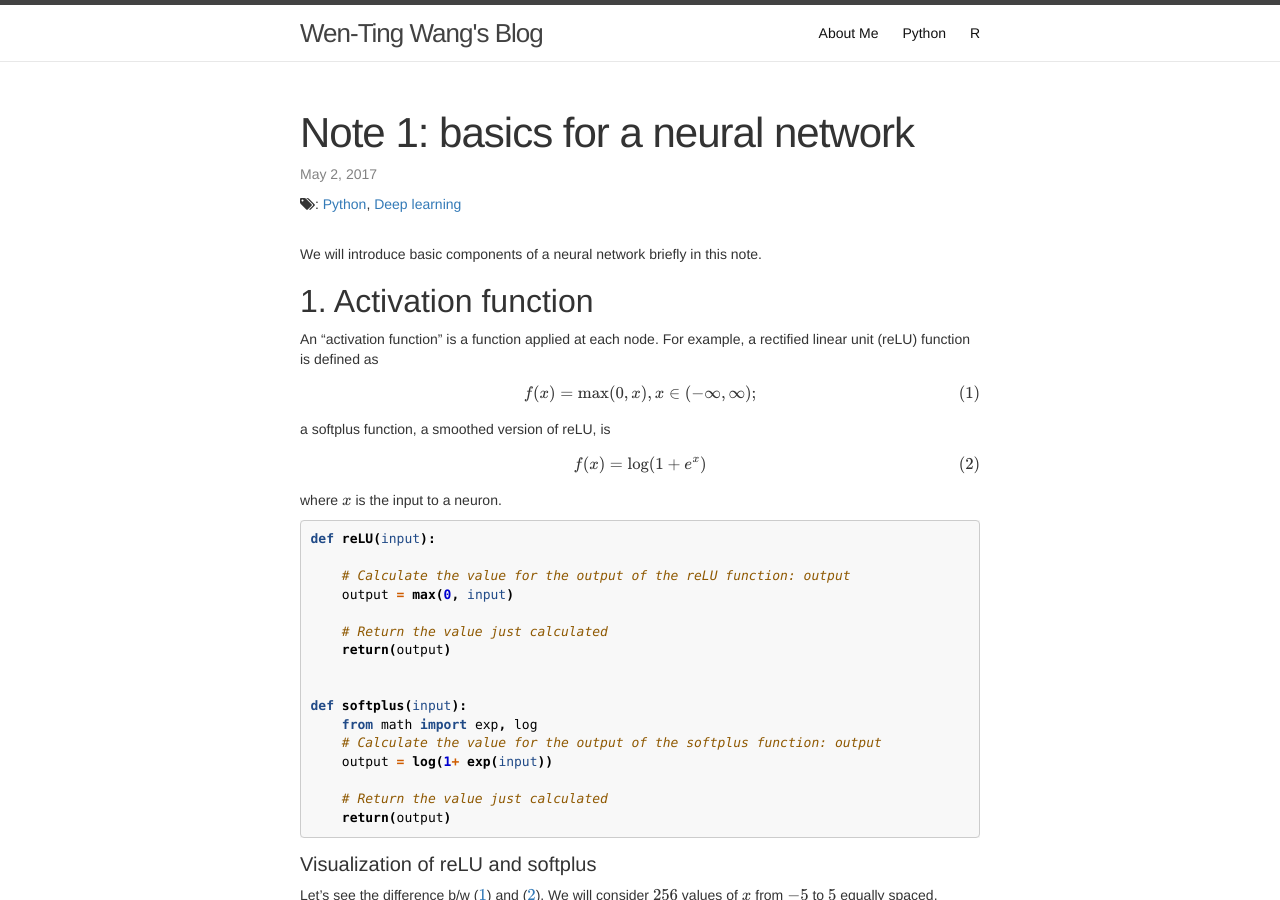
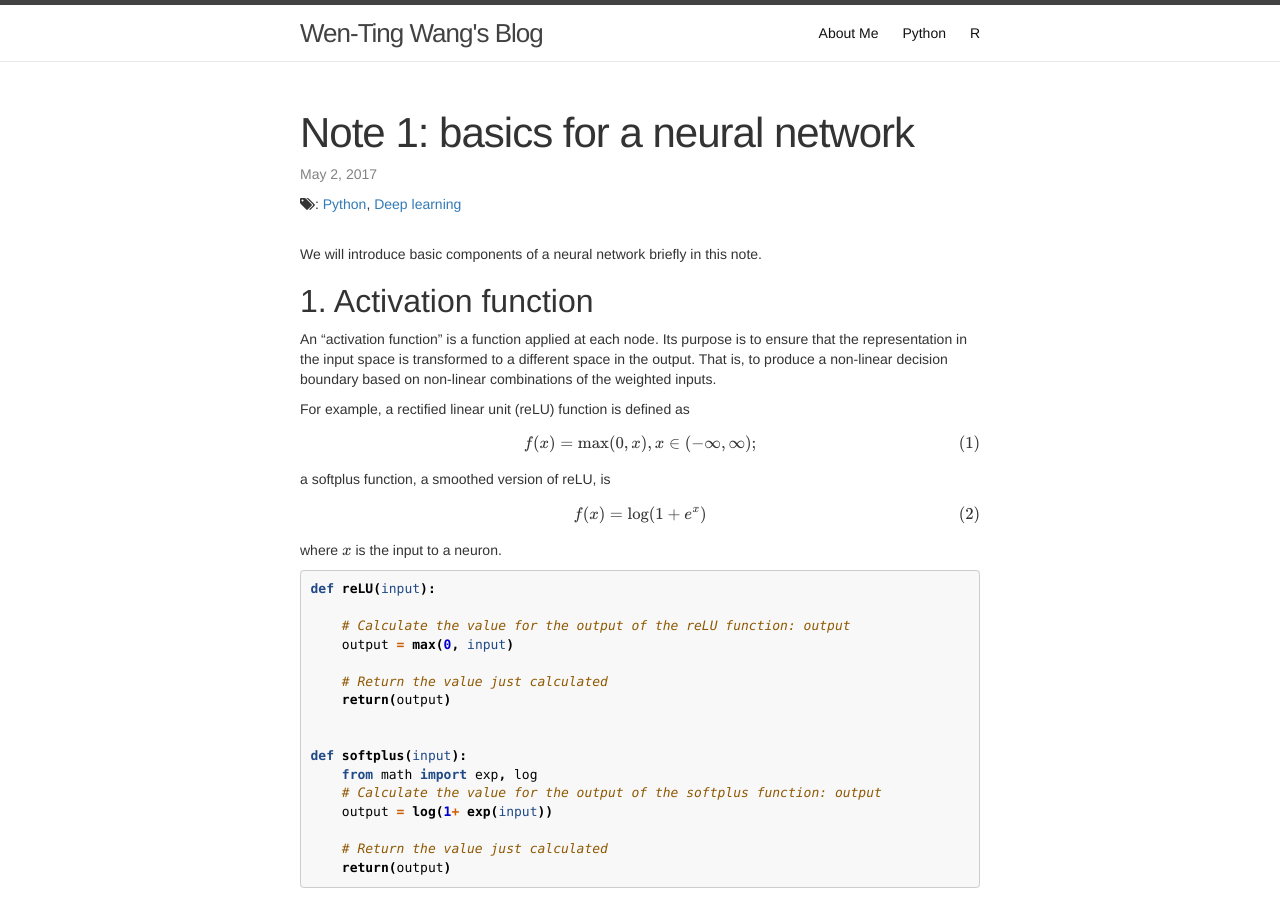
Before and after one commit to egpivo/egpivo.github.io, a Jekyll site: the page built from _posts/2017-05-03-Note.md, in a window 1280 px wide and 900 px high. Built offline with Jekyll 4.4.1, drawn with Linux system fonts in a browser that asks for light colours; nearby versions of some CDN libraries; library files that are not in the unit come from our copies; formulas are drawn with MathJax 3; comment, search, counter and statistics services are not loaded; some of the changed text lies outside the part shown.

Commit message:
Add a reference

```diff
--- a/_posts/2017-05-03-Note.md
+++ b/_posts/2017-05-03-Note.md
@@ -12,7 +12,10 @@ We will introduce basic components of a neural network briefly in this note.
 
 ## 1. Activation function
 
-An "activation function" is a function applied at each node. For example, a rectified linear unit  (reLU) function is defined as
+An "activation function" is a function applied at each node. Its purpose is to ensure that the representation in the input space is transformed to a different space in the output. That is, to produce a non-linear decision boundary based on non-linear combinations of the weighted inputs.
+
+
+For example, a rectified linear unit  (reLU) function is defined as
 <div>
 $$ f(x) = \max(0, x), x \in (-\infty, \infty); \label{eq:relu}$$
 </div>
@@ -238,3 +241,4 @@ print(output)
 
 * [DataCamp: Deep Learning in Python](https://www.datacamp.com/courses/deep-learning-in-python)
 * [ReLU and softplu](https://en.wikipedia.org/wiki/Rectifier_(neural_networks))
+* [Role of the activation function in a neural netword](https://www.quora.com/What-is-the-role-of-the-activation-function-in-a-neural-network/answer/Sebastian-Raschka-1)
```
